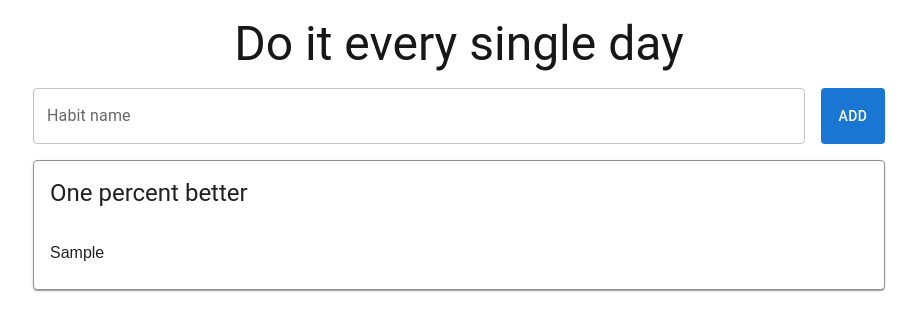
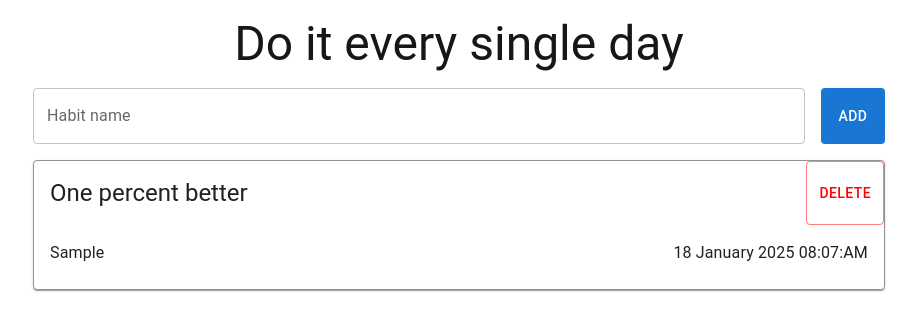
Before and after one commit to Ruthuparnnan/Next, a Next.js app: page /habits in a window 1280 px wide. Both pictures are taken after typing "Sample" into the empty fields and a click on the button "ADD". Shown: the top 330 px of the page, without its empty margins (181-1098 px from the left). Built offline with nearby package versions, Linux system fonts and the light colour scheme.

Commit message:
habits list delete item using redux

```diff
--- a/package.json
+++ b/package.json
@@ -14,6 +14,7 @@
     "@mui/lab": "^6.0.0-beta.22",
     "@mui/material": "^6.3.1",
     "@reduxjs/toolkit": "^2.5.0",
+    "date-fns": "^4.1.0",
     "framer-motion": "^11.17.0",
     "next": "15.1.4",
     "react": "^19.0.0",
--- a/src/app/habits/habits-list.js
+++ b/src/app/habits/habits-list.js
@@ -7,10 +7,12 @@ import {
   Container,
   Button,
   Box,
+  Typography,
 } from "@mui/material";
+import { format } from "date-fns";
 import { useState } from "react";
 import { useDispatch, useSelector } from "react-redux";
-import { addHabit } from "../store/habits-slice";
+import { addHabit, deleteHabit } from "../store/habits-slice";
 
 function HabitsList() {
   const [habit, setHabit] = useState("");
@@ -59,8 +61,28 @@ function HabitsList() {
           </Stack>
           {habitsList?.map((item, index) => (
             <Card key={index} sx={{ border: "1px solid #929292" }}>
-              <CardHeader title={item?.title} />
-              <CardContent>{item?.habit}</CardContent>
+              <Box sx={{ display: "flex", justifyContent: "space-between" }}>
+                <CardHeader title={item?.title} />
+                <Button
+                  variant="outlined"
+                  color="error"
+                  sx={{}}
+                  onClick={(e) => {
+                    e.preventDefault();
+                    dispatch(deleteHabit({ id: item?.id }));
+                  }}
+                >
+                  Delete
+                </Button>
+              </Box>
+              <CardContent>
+                <Box sx={{ display: "flex", justifyContent: "space-between" }}>
+                  <Typography>{item?.habit}</Typography>
+                  <Typography>
+                    {format(new Date(item?.createdAt), "dd MMMM yyyy hh:mm:aa")}
+                  </Typography>
+                </Box>
+              </CardContent>
             </Card>
           ))}
         </Stack>
--- a/src/app/store/habits-slice.js
+++ b/src/app/store/habits-slice.js
@@ -4,9 +4,20 @@ const habitsSlice = createSlice({
   name: "goodHabits",
   initialState: [],
   reducers: {
-    addHabit: (state, action) => [...state, action.payload],
+    addHabit: (state, action) => {
+      const newHabit = {
+        id: Date.now().toString(),
+        title: action.payload.title,
+        habit: action.payload.habit,
+        createdAt: new Date().toISOString(),
+      };
+      state.push(newHabit);
+    },
+    deleteHabit: (state, action) => {
+      return state.filter((habit) => action.payload?.id !== habit.id);
+    },
   },
 });
 
-export const { addHabit } = habitsSlice.actions;
+export const { addHabit, deleteHabit } = habitsSlice.actions;
 export default habitsSlice.reducer;
```
Also changed, not shown: 1 other file (tests, documents, lock files or other folders).
